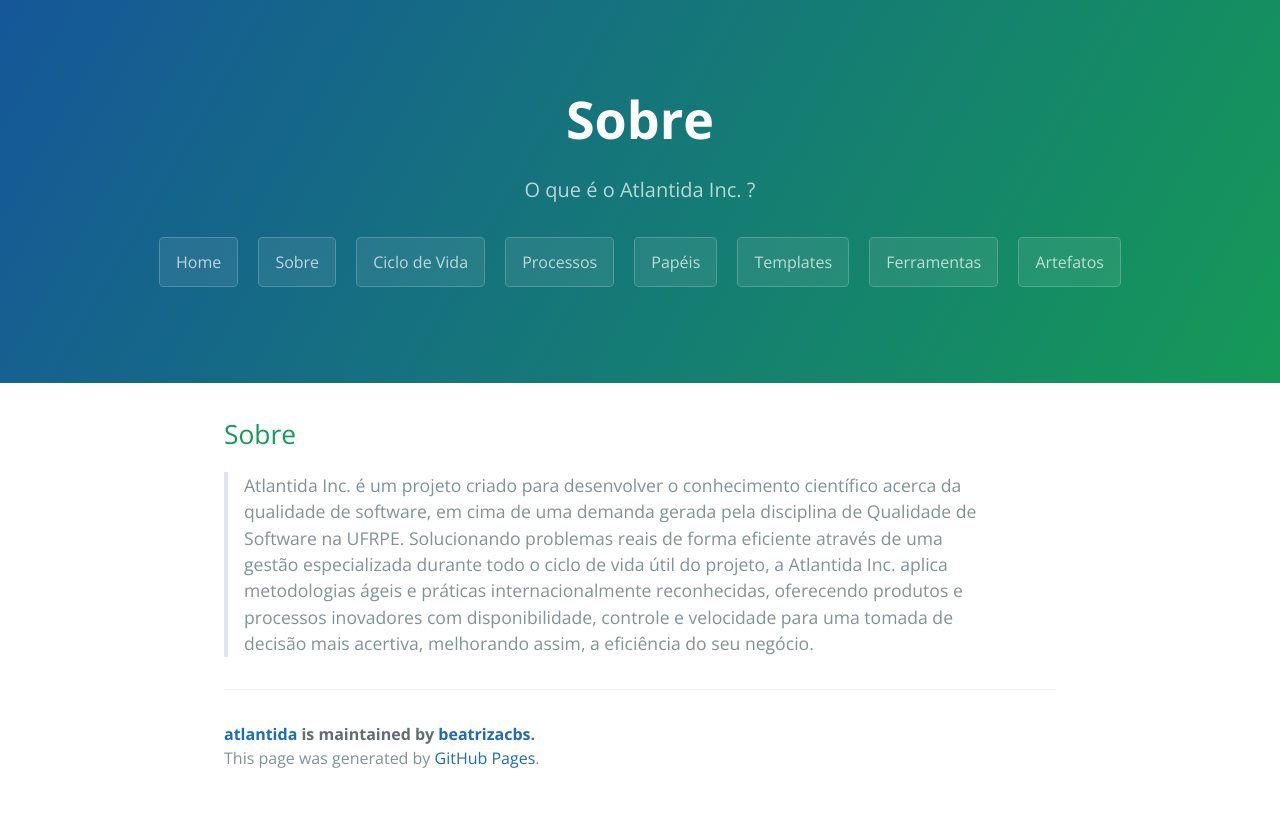
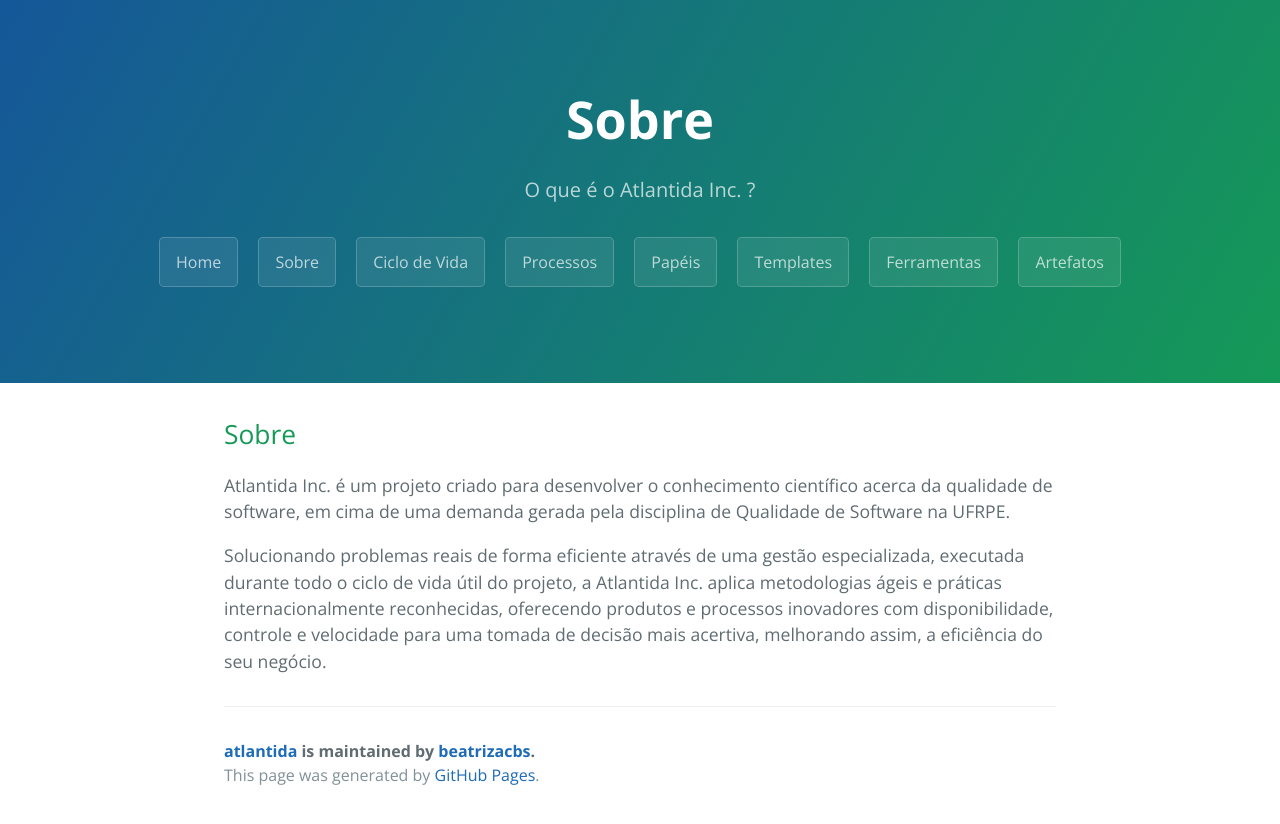
Before and after one commit to beatrizacbs/atlantida, a Jekyll site: the page built from sobre.md, in a window 1280 px wide. Shown: the top 824 px of the page. Built offline with Jekyll 4.4.1, drawn with Linux system fonts in a browser that asks for light colours.

Commit message:
alter page sobre

```diff
--- a/sobre.md
+++ b/sobre.md
@@ -6,4 +6,6 @@ description: O que é o Atlantida Inc. ?
 
 ## Sobre
 
-> Atlantida Inc. é um projeto criado para desenvolver o conhecimento científico acerca da qualidade de software, em cima de uma demanda gerada pela disciplina de Qualidade de Software na UFRPE. Solucionando problemas reais de forma eficiente através de uma gestão especializada durante todo o ciclo de vida útil do projeto, a Atlantida Inc. aplica metodologias ágeis e práticas internacionalmente reconhecidas, oferecendo produtos e processos inovadores com disponibilidade, controle e velocidade para uma tomada de decisão mais acertiva, melhorando assim, a eficiência do seu negócio.
+Atlantida Inc. é um projeto criado para desenvolver o conhecimento científico acerca da qualidade de software, em cima de uma demanda gerada pela disciplina de Qualidade de Software na UFRPE.
+
+Solucionando problemas reais de forma eficiente através de uma gestão especializada, executada durante todo o ciclo de vida útil do projeto, a Atlantida Inc. aplica metodologias ágeis e práticas internacionalmente reconhecidas, oferecendo produtos e processos inovadores com disponibilidade, controle e velocidade para uma tomada de decisão mais acertiva, melhorando assim, a eficiência do seu negócio.
```
